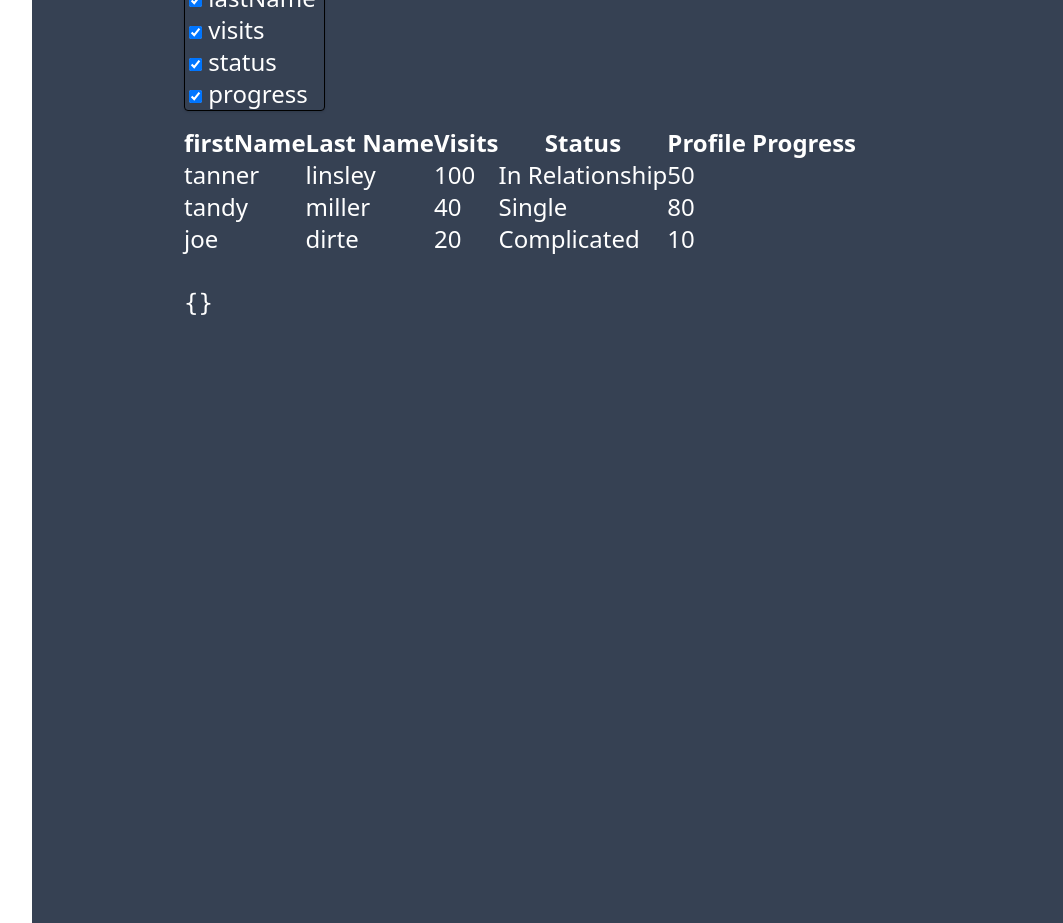
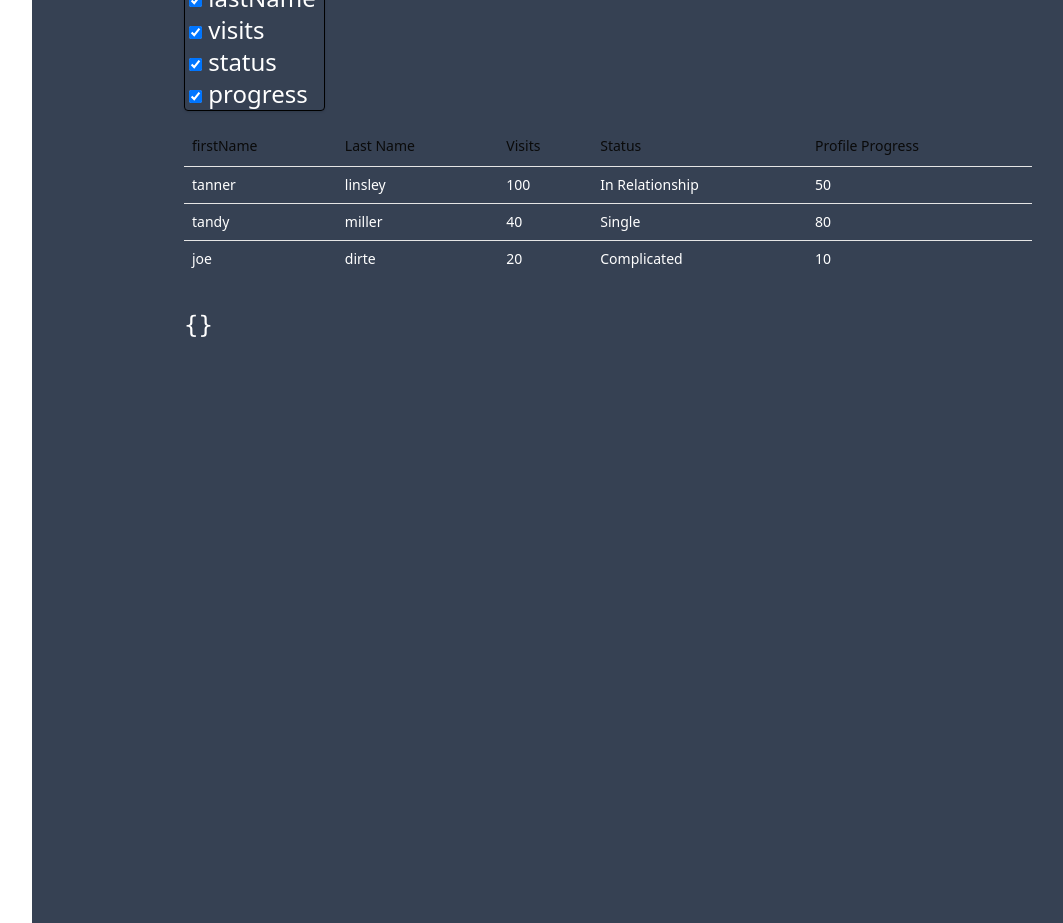
Before and after one commit to williamscodebox/ffApp, a React (Vite) app in the folder frontend/: page /menu in a window 1280 px wide. Shown: the part 980-1903 px from the top of the page, without its empty margins (96-1159 px from the left). Built offline with nearby package versions, Linux system fonts and the light colour scheme; sample sign-in values are in the browser's storage.

Commit message:
updated data-table

```diff
--- a/frontend/src/pages/User/TableScoreBoard/data-table.jsx
+++ b/frontend/src/pages/User/TableScoreBoard/data-table.jsx
@@ -122,37 +122,37 @@ export function DataTable({ columns, data }) {
       </div>
       {/* // Table starts here */}
       <div className="h-4" />
-      <table>
-        <thead>
+      <Table>
+        <TableHeader>
           {" "}
           {/*  /// This is the header of the table */}
           {table.getHeaderGroups().map((headerGroup) => (
-            <tr key={headerGroup.id}>
+            <TableRow key={headerGroup.id}>
               {headerGroup.headers.map((header) => (
-                <th key={header.id} colSpan={header.colSpan}>
+                <TableHead key={header.id} colSpan={header.colSpan}>
                   {header.isPlaceholder
                     ? null
                     : flexRender(
                         header.column.columnDef.header,
                         header.getContext()
                       )}
-                </th>
+                </TableHead>
               ))}
-            </tr>
+            </TableRow>
           ))}
-        </thead>
-        <tbody>
+        </TableHeader>
+        <TableBody>
           {table.getRowModel().rows.map((row) => (
-            <tr key={row.id}>
+            <TableRow key={row.id}>
               {row.getVisibleCells().map((cell) => (
-                <td key={cell.id}>
+                <TableCell key={cell.id}>
                   {flexRender(cell.column.columnDef.cell, cell.getContext())}
-                </td>
+                </TableCell>
               ))}
-            </tr>
+            </TableRow>
           ))}
-        </tbody>
-      </table>
+        </TableBody>
+      </Table>
       <div className="h-4" />
       {/* This will show which columns are visible */}
       <div className="h-4" />
```
